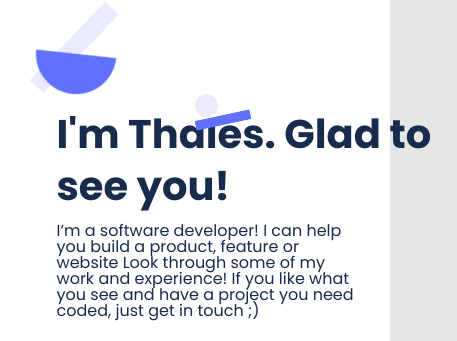
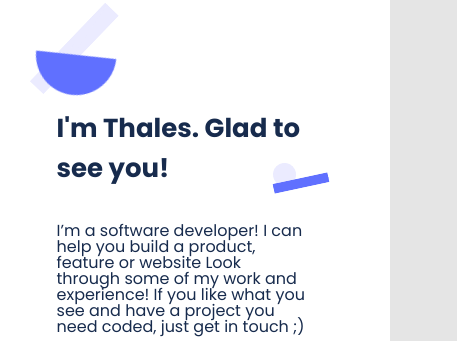
Before and after one commit to TrellixVulnTeam/Thales_KVCZ, a website: page index.html in a window 390 px wide. Shown: the part 115-456 px from the top of the page, 457 px wide, since content can reach past the window. Drawn offline with nearby package versions, Linux system fonts and the light colour scheme; files that its build step writes are made by us from their sources.

Commit message:
Fix Intro h1 in small device

```diff
--- a/css/mobile.css
+++ b/css/mobile.css
@@ -413,7 +413,7 @@ header nav i {
   .light-two {
   position: absolute;
   left: 50%;
-  top: 16.4%;
+  top: 12.4%;
   }
 
   .dark-two {
@@ -421,7 +421,7 @@ header nav i {
   width: 56.01px;
   height: 10.02px;
   left: 50%;
-  top: 20%;
+  top: 17%;
   background: #6070FF;
   transform: matrix(0.98, -0.21, -0.21, -0.98, 0, 0);
   }
@@ -457,6 +457,42 @@ header nav i {
     bottom: 16.5%;
   }
 
+@media only screen and (max-width: 480px) {
+
+  .intro h1 {
+    width: 270px;
+    font-size: 26px;
+    line-height: 40px;
+  }
+  .intro p {
+    width: 250px;
+    margin: 15px 0;
+    margin-left: 10%;
+    line-height: 16px;
+    text-align: left;
+    color: #172B4D;
+  }
+
+
+  .light-two {
+  position: absolute;
+  left: 70%;
+  top: 27.4%;
+  }
+
+  .dark-two {
+  position: absolute;
+  width: 56.01px;
+  height: 10.02px;
+  left: 70%;
+  top: 30%;
+  background: #6070FF;
+  transform: matrix(0.98, -0.21, -0.21, -0.98, 0, 0);
+  }
+
+
+}
+
 @media only screen and (min-width: 720px) {
   body {
     min-width: 720px;
@@ -475,6 +511,22 @@ header nav i {
     text-align: left;
     color: #172B4D;
   }
+
+  .light-two {
+    position: absolute;
+    left: 50%;
+    top: 16.4%;
+    }
+
+    .dark-two {
+      position: absolute;
+    width: 56.01px;
+    height: 10.02px;
+    left: 50%;
+    top: 20%;
+    background: #6070FF;
+    transform: matrix(0.98, -0.21, -0.21, -0.98, 0, 0);
+    }
 
   .light-three {
     display: block;
```
